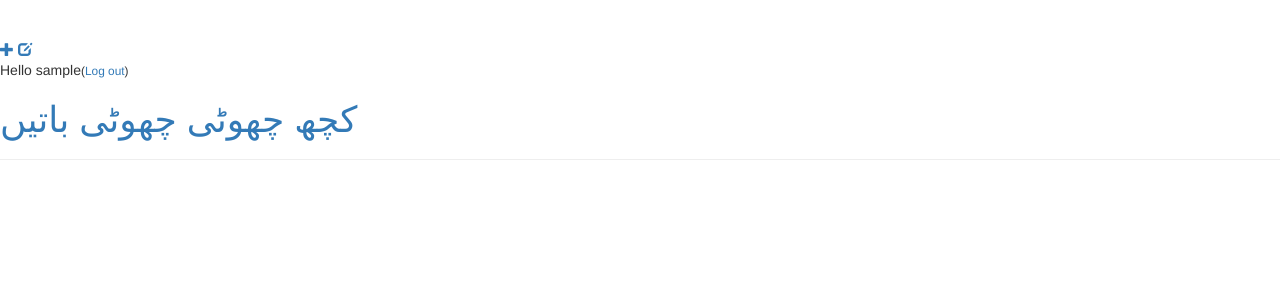
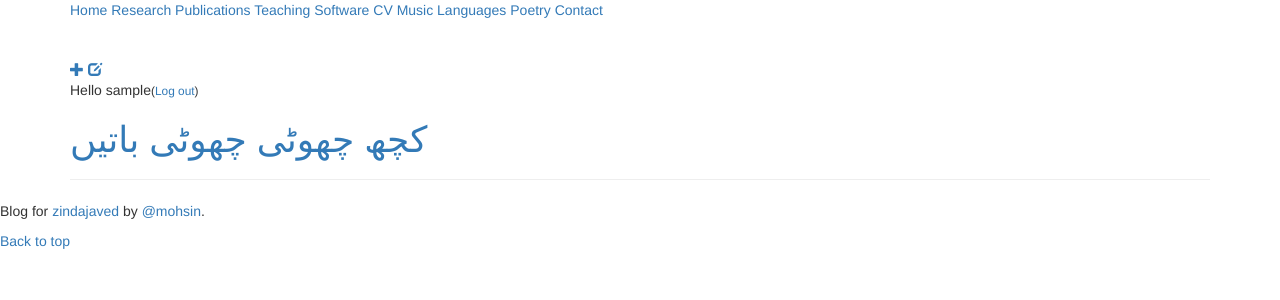
Before and after one commit to mhsnjvd/zindajaved_project, a Django app: a page that uses blog/templates/blog/base.html in a window 1280 px wide. Shown: the top 300 px of the page. Run offline with Django 3.2, Linux system fonts and the light colour scheme; the visitor is signed in with stand-in values (Sample User, id 1); data that the repository does not hold is empty; some libraries are stand-ins or nearby versions.

Commit message:
adding template properly

```diff
--- a/blog/templates/blog/base.html
+++ b/blog/templates/blog/base.html
@@ -1,14 +1,48 @@
 {% load staticfiles %}
 <html>
     <head>
-        <title>کچھ چھوٹی چھوٹی باتیں</title>
-        <link rel="stylesheet" href="//maxcdn.bootstrapcdn.com/bootstrap/3.2.0/css/bootstrap.min.css">
-        <link rel="stylesheet" href="//maxcdn.bootstrapcdn.com/bootstrap/3.2.0/css/bootstrap-theme.min.css">
-        <link href='//fonts.googleapis.com/css?family=Lobster&subset=latin,latin-ext' rel='stylesheet' type='text/css'>
-        <link rel="stylesheet" href="{% static 'css/blog.css' %}">
+        <meta charset="utf-8">
+        <meta http-equiv="X-UA-Compatible" content="IE=edge">
+        <meta name="viewport" content="width=device-width, initial-scale=1">
+        <!-- The above 3 meta tags *must* come first in the head; any other head content must come *after* these tags -->
+        <meta name="description" content="">
+        <meta name="author" content="">
+        <link rel="icon" href="{% static '../favicon.ico' %}">
+
+        <title>A Blog for Mathematics, Poetry and Software</title>
+
+        <!-- Bootstrap core CSS -->
+        <link href="{% static 'css/bootstrap.min.css' %}" rel="stylesheet">
+
+        <!-- Custom styles for this template -->
+        <link href="{% static 'css/blog.css' %}" rel="stylesheet">
     </head>
 
     <body>
+        <div class="blog-masthead">
+          <div class="container">
+            <nav class="blog-nav">
+              <a class="blog-nav-item active" href="./index.html">Home</a>
+              <a class="blog-nav-item" href="./research.html">Research</a>
+              <a class="blog-nav-item" href="./publications.html#">Publications</a>
+              <a class="blog-nav-item" href="./teaching.html">Teaching</a>
+              <a class="blog-nav-item" href="./software.html">Software</a>
+              <a class="blog-nav-item" href="./cv.html">CV</a>
+              <a class="blog-nav-item" href="./music.html#">Music</a>
+              <a class="blog-nav-item" href="./languages.html">Languages</a>
+              <a class="blog-nav-item" href="./poetry.html">Poetry</a>
+              <a class="blog-nav-item" href="./contact.html">Contact</a>
+            </nav>
+          </div>
+        </div>
+
+        <div class="container">
+            <!-- TODO how to get space? learn that:( -->
+            <div>
+                <h3> </h3>
+            </div>
+
+
             <div class="page-header">
                 {% if user.is_authenticated %}
                     <a href="{% url 'post_new' %}" class="top-menu"><span class="glyphicon glyphicon-plus"></span></a>
@@ -19,6 +53,7 @@
                 {% endif %}
                 <h1><a href="{% url 'post_list' %}">کچھ چھوٹی چھوٹی باتیں</a></h1>
             </div>
+
             <div class="content container">
                 <div class="row">
                     <div class="col-md-8">
@@ -27,5 +62,24 @@
                     </div>
                 </div>
             </div>
+
+    </div><!-- /.container -->
+
+    <footer class="blog-footer">
+      <p>Blog for <a href="http://www.zindajaved.com">zindajaved</a> by <a href="https://github.com/mhsnjvd">@mohsin</a>.</p>
+      <p>
+        <a href="#">Back to top</a>
+      </p>
+    </footer>
+
+
+    <!-- Bootstrap core JavaScript
+    ================================================== -->
+    <!-- Placed at the end of the document so the pages load faster -->
+    <script src="{% static 'js/jquery.min.js' %}"></script>
+    <script src="{% static 'js/bootstrap.min.js' %}"></script>
+    <!-- IE10 viewport hack for Surface/desktop Windows 8 bug -->
+    <script src="{% static 'js/ie10-viewport-bug-workaround.js' %}"></script>
   </body>
 </html>
+</html>
```
Lines whose indentation alone changed are shown as unchanged.
